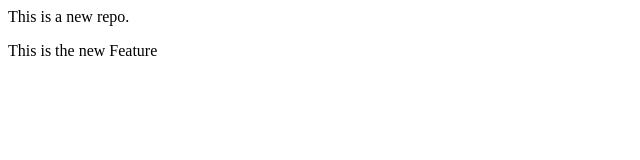
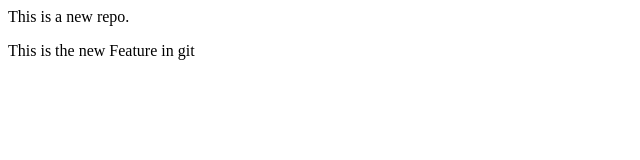
Before and after one commit to Thilaklr/localrepo, a plain HTML site: page index.html in a window 1280 px wide. Shown: the full height of the page, 0-640 px from the left. Drawn offline with Linux system fonts and the light colour scheme.

Commit message:
New commit

```diff
--- a/index.html
+++ b/index.html
@@ -1,2 +1,2 @@
 <p>This is a new repo.</p>
-<p>This is the new Feature</p>
+<p>This is the new Feature in git</p>
```
